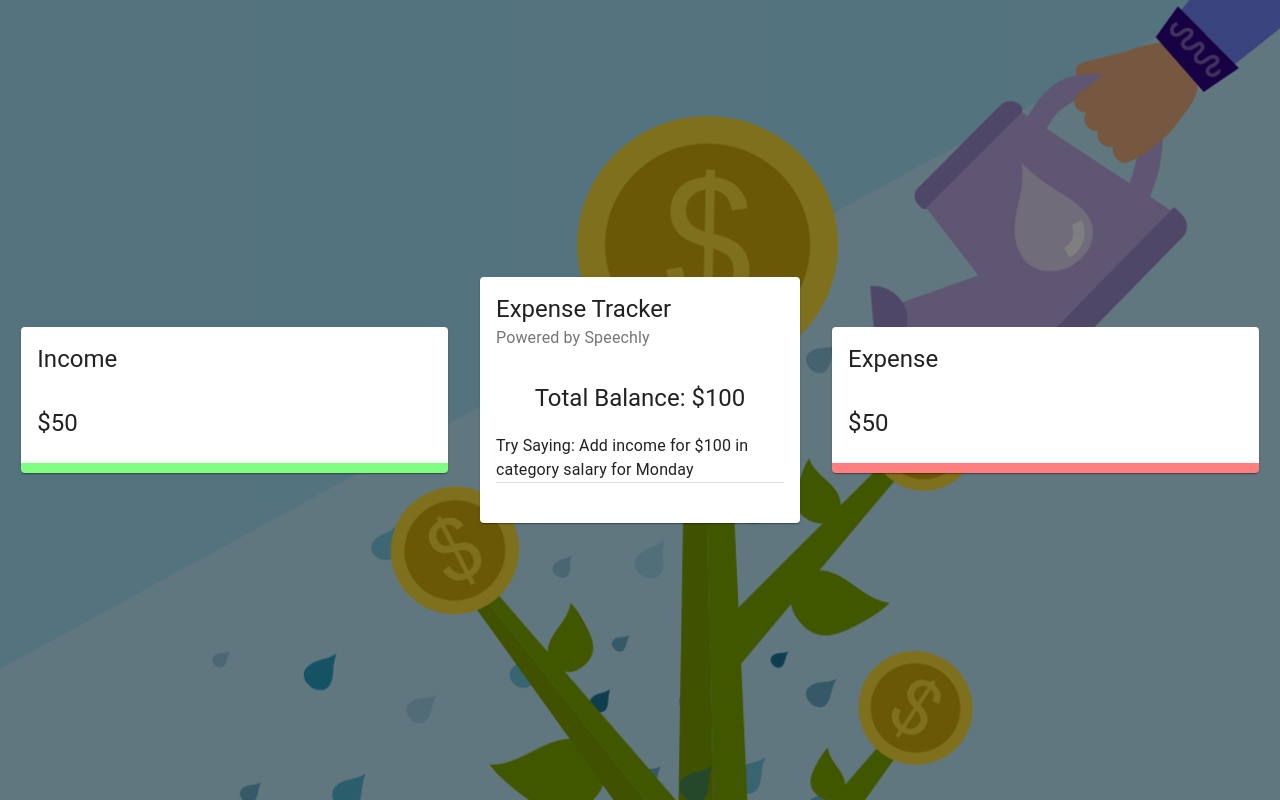
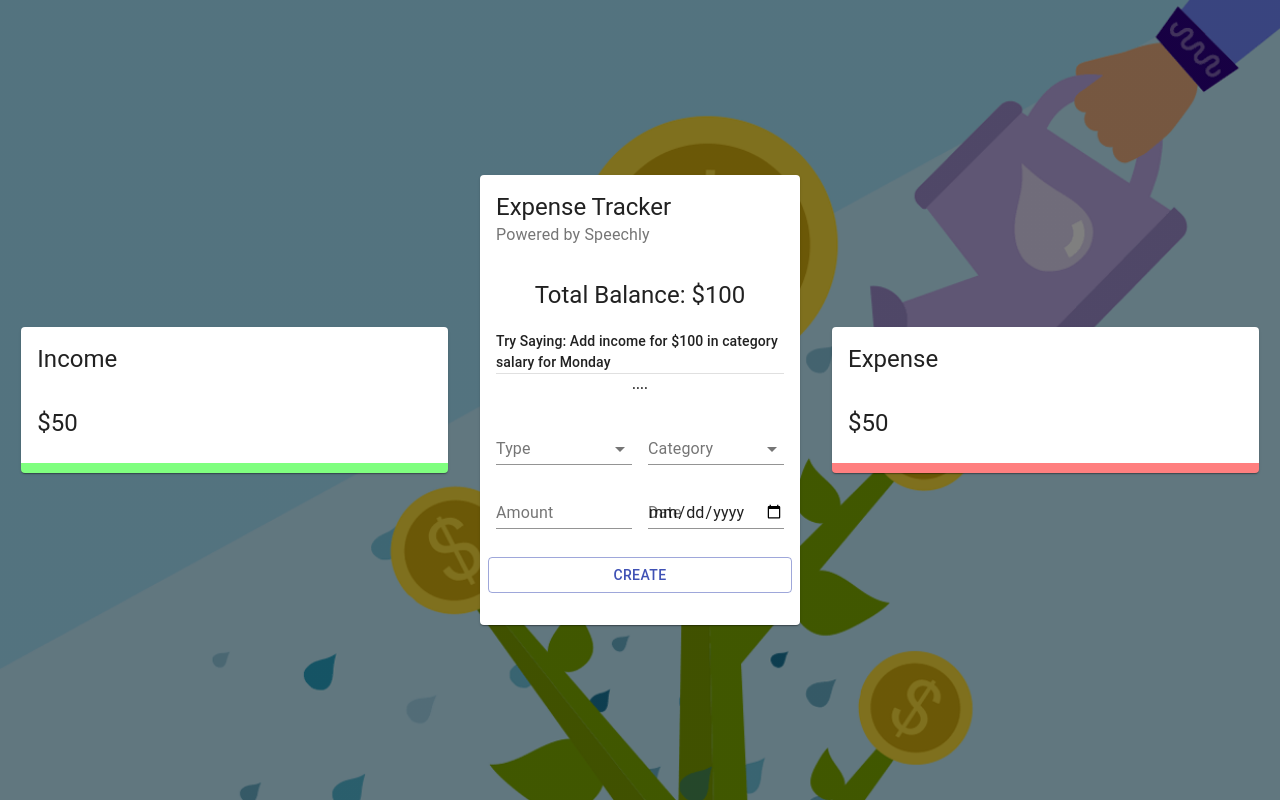
Before and after one commit to lario0913/expense-tracker, a React (Create React App) app: page / in a window 1280 px wide. Built offline with nearby package versions, Linux system fonts and the light colour scheme.

Commit message:
form layout added

```diff
--- /dev/null
+++ b/src/components/Main/Form/Form.js
@@ -0,0 +1,47 @@
+import React from 'react'
+import {TextField, Typography, Grid, Button, FormControl, InputLabel, Select, MenuItem} from '@material-ui/core'
+
+import useStyles from './styles'
+
+const Form = () => {
+    const classes = useStyles()
+
+    return (
+        <Grid container spacing={2}>
+            <Grid item xs={12}>
+                <Typography align="center" variant="subtitle2" gutterBottom >
+                    ....
+                </Typography>
+            </Grid>
+            <Grid item xs={6}>
+                <FormControl fullWidth>
+                    <InputLabel>Type</InputLabel>
+                    <Select>
+                        <MenuItem value="Income">Income</MenuItem>
+                        <MenuItem value="Expense">Expense</MenuItem>
+                    </Select>
+                </FormControl>
+            </Grid>
+            <Grid item xs={6}>
+                <FormControl fullWidth>
+                    <InputLabel>Category</InputLabel>
+                    <Select>
+                        <MenuItem value="Business">Business</MenuItem>
+                        <MenuItem value="Salary">Salary</MenuItem>
+                    </Select>
+                </FormControl>
+            </Grid>
+            <Grid item xs={6}>
+                <TextField type="number" label="Amount" fullWidth />
+            </Grid>
+            <Grid item xs={6}>
+                <TextField type="date" label="Date" fullWidth />
+            </Grid>
+            <Button className={classes.button} variant="outlined" color="primary" fullWidth>
+                Create
+            </Button>
+        </Grid>
+    )
+}
+
+export default Form
--- /dev/null
+++ b/src/components/Main/Form/styles.js
@@ -0,0 +1,12 @@
+import { makeStyles } from '@material-ui/core/styles';
+
+export default makeStyles(() => ({
+  radioGroup: {
+    display: 'flex',
+    justifyContent: 'center',
+    marginBottom: '-10px',
+  },
+  button: {
+    marginTop: '20px',
+  },
+}));
--- a/src/components/Main/Main.js
+++ b/src/components/Main/Main.js
@@ -2,6 +2,7 @@
 import {Card, CardHeader, CardContent, Typography, Grid, Divider} from '@material-ui/core'
 
 import useStyles from './styles'
+import Form from './Form/Form'
 
 const Main = () => {
     const classes = useStyles()
@@ -10,11 +11,13 @@
             <CardHeader title="Expense Tracker" subheader="Powered by Speechly" />
             <CardContent>
                 <Typography align="center" variant="h5" >Total Balance: $100</Typography>
-                <Typography variant="subtitle1" style={{lineHeight: '1.5em', marginTop: '20px'}}>
+                <Typography variant="subtitle2" style={{lineHeight: '1.5em', marginTop: '20px'}}>
                     {/* Infocard */}
                     Try Saying: Add income for $100 in category salary for Monday
                 </Typography>
+
                 <Divider />
+                <Form />
             </CardContent>
             <CardContent className={classes.cardContent}>
                 <Grid container spacing={2}>
```
